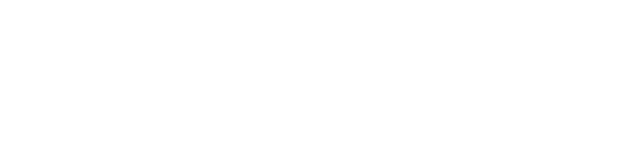
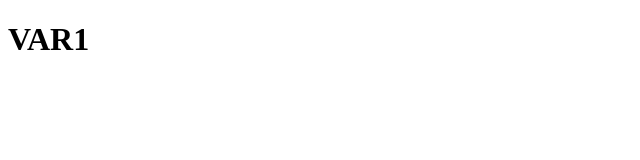
Before and after one commit to matiasescalona/GitEjemplo, a plain HTML site: page Index.html in a window 1280 px wide. Shown: the whole page, without its empty margins (0-640 px from the left). Drawn offline with Linux system fonts and the light colour scheme.

Commit message:
Se Modifico el Index Uno-Agrego tag

```diff
--- a/Index.html
+++ b/Index.html
@@ -7,6 +7,6 @@
     <title>Titulos</title>
 </head>
 <body>
-
+    <h1>VAR1</h1>
 </body>
 </html>
```
